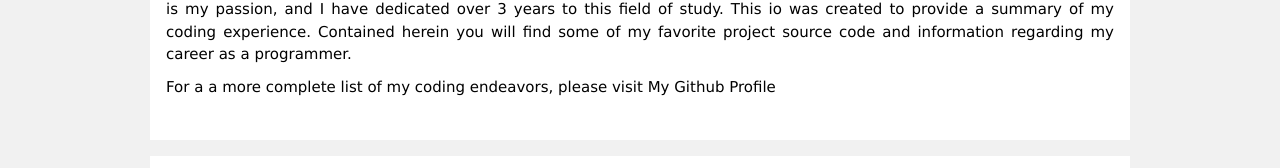
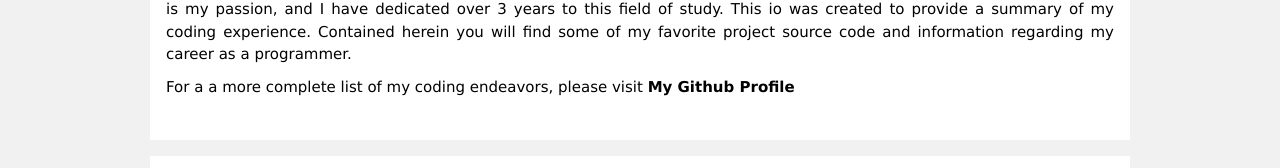
Before and after one commit to mabiesen/mabiesen.github.io, a plain HTML site: page index.html in a window 1280 px wide. Shown: the part 185-353 px from the top of the page. Drawn offline with nearby package versions, Linux system fonts and the light colour scheme.

Commit message:
Update index.html

```diff
--- a/index.html
+++ b/index.html
@@ -31,7 +31,7 @@
 					Contained herein you will find some of my favorite project source code and information regarding my career as a programmer.
 				</p>
 				<p class="w3-justify">
-					For a a more complete list of my coding endeavors, please visit <a href="http://www.github.com/mabiesen">My Github Profile </a>
+					For a a more complete list of my coding endeavors, please visit <a href="http://www.github.com/mabiesen"><b>My Github Profile </b></a>
 				</p>
 			</div>
 		</div>
```
